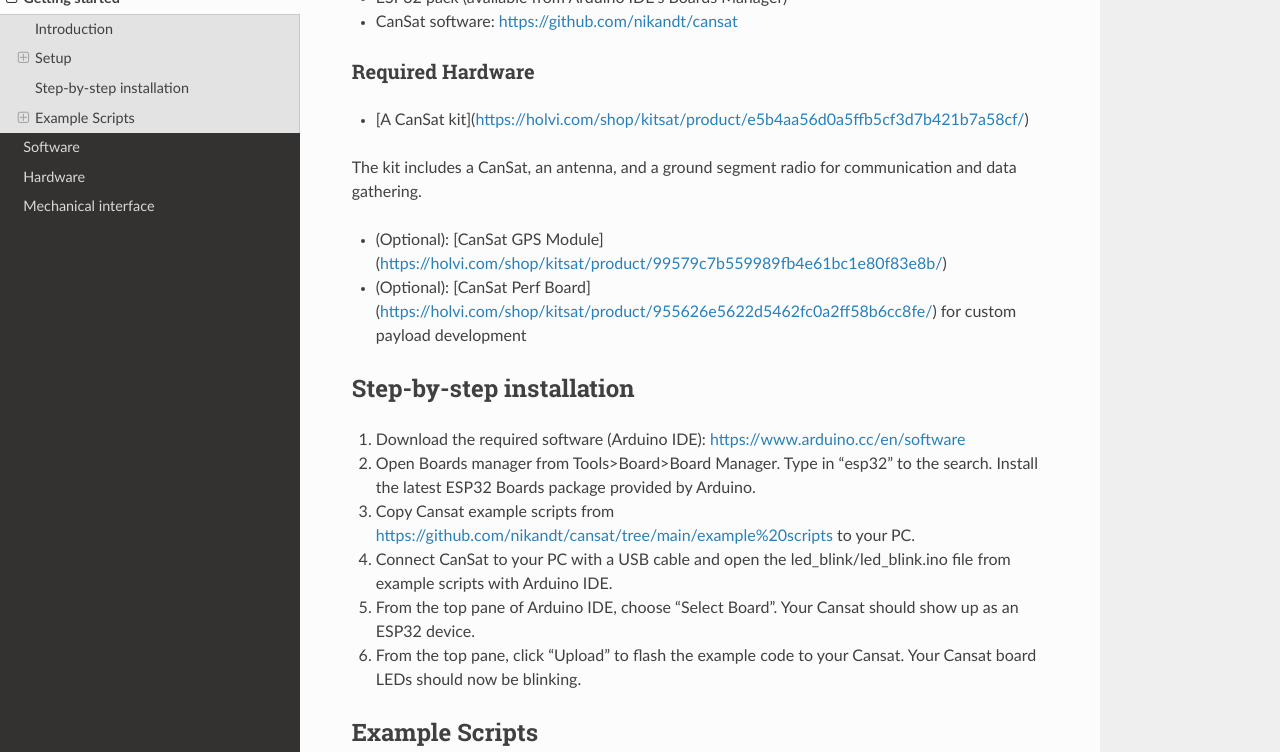
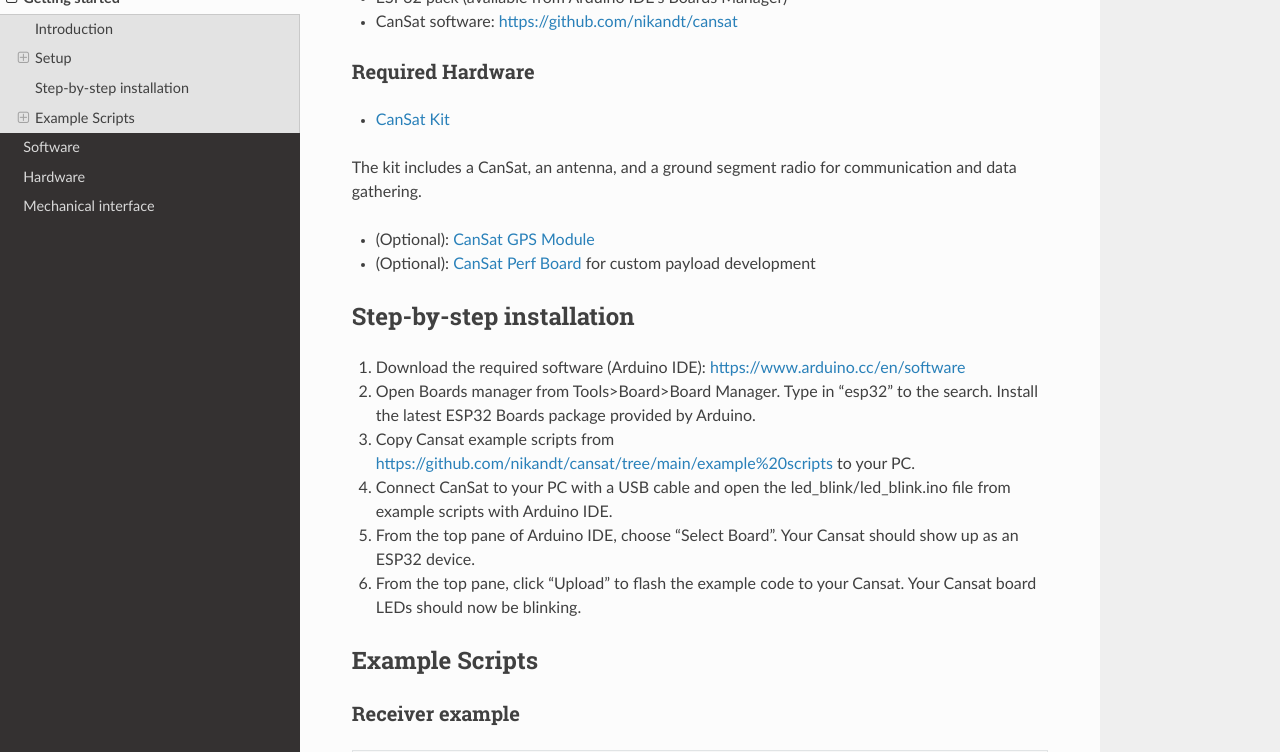
Before and after one commit to nikandt/cansat, a Sphinx documentation site: the page built from docs/source/getting_started.rst, in a window 1280 px wide and 900 px high, scrolled down 776 px, cut to the strip 148-900 px from the top of the window. Built offline with Sphinx 7.4.7 and the Read the Docs theme 2.0.0, drawn with Linux system fonts in a browser that asks for light colours.

Commit message:
Fix external link syntax in getting_started.rst

```diff
--- a/docs/source/getting_started.rst
+++ b/docs/source/getting_started.rst
@@ -36,13 +36,13 @@
 Required Hardware
 *****************
 
-* [A CanSat kit](https://holvi.com/shop/kitsat/product/e5b4aa56d0a5ffb5cf3d7b421b7a58cf/)
+* `CanSat Kit <https://holvi.com/shop/kitsat/product/e5b4aa56d0a5ffb5cf3d7b421b7a58cf/>`_
 
 The kit includes a CanSat, an antenna, and a ground segment radio for communication and data gathering.
 
-* (Optional): [CanSat GPS Module](https://holvi.com/shop/kitsat/product/99579c7b559989fb4e61bc1e80f83e8b/)
+* (Optional): `CanSat GPS Module <https://holvi.com/shop/kitsat/product/99579c7b559989fb4e61bc1e80f83e8b/>`_
 
-* (Optional): [CanSat Perf Board](https://holvi.com/shop/kitsat/product/955626e5622d5462fc0a2ff58b6cc8fe/) for custom payload development
+* (Optional): `CanSat Perf Board <https://holvi.com/shop/kitsat/product/955626e5622d5462fc0a2ff58b6cc8fe/>`_ for custom payload development
 
 
 Step-by-step installation
```
